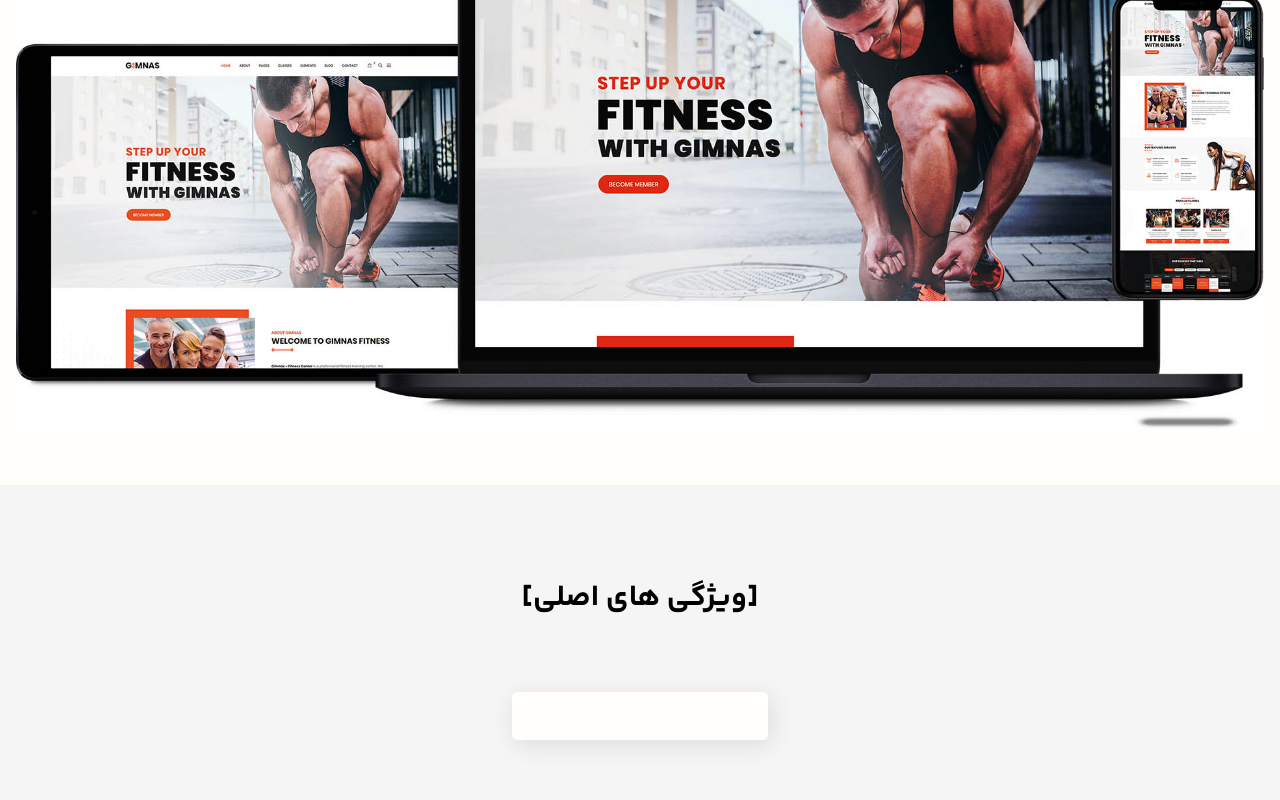
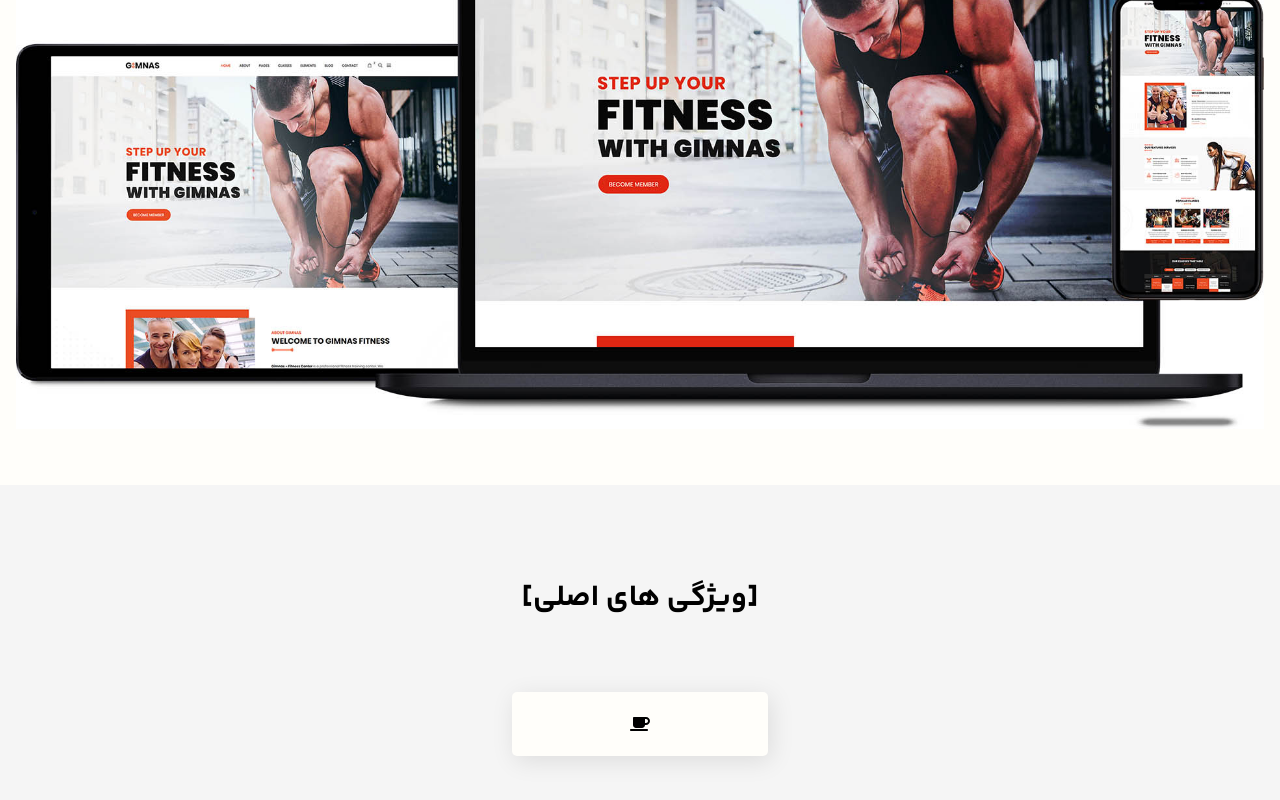
Before and after one commit to mahyarErshad/gimnas, a React (Vite) app: page / in a window 1280 px wide. Shown: the part 3166-3966 px from the top of the page. Built offline with nearby package versions, Linux system fonts and the light colour scheme.

Commit message:
Installed font awesome brand icons

```diff
--- a/package.json
+++ b/package.json
@@ -10,6 +10,7 @@
   },
   "dependencies": {
     "@fortawesome/fontawesome-svg-core": "^6.2.1",
+    "@fortawesome/free-brands-svg-icons": "^6.2.1",
     "@fortawesome/free-regular-svg-icons": "^6.2.1",
     "@fortawesome/free-solid-svg-icons": "^6.2.1",
     "@fortawesome/react-fontawesome": "^0.2.0",
--- a/src/components/Body/MainFeatures/MainFeatureCards.jsx
+++ b/src/components/Body/MainFeatures/MainFeatureCards.jsx
@@ -1,11 +1,12 @@
+import React from "react";
 import { FontAwesomeIcon } from "@fortawesome/react-fontawesome";
-import React from "react";
+import { faCoffee } from "@fortawesome/free-solid-svg-icons";
 
 function MainFeatureCards(props) {
   return (
     <div className="custom-shadow bg-white transition-all rounded-[5px] p-6 mb-8 flex-full-center flex-col max-md:w-full md:w-2/4 lg:w-1/4 hover:text-primary">
       {/* <img className="w-[3.125rem] h-[3.125rem] mb-[1.5625rem] hover:text-primary" src={props.image} alt={props.title} /> */}
-      <FontAwesomeIcon icon="fa-brands fa-wordpress" />
+      <FontAwesomeIcon icon={faCoffee} />
       <h5 className="font-normal text-lg text-inherit">{props.title}</h5>
     </div>
   );
```
Also changed, not shown: 1 other file (tests, documents, lock files or other folders).
